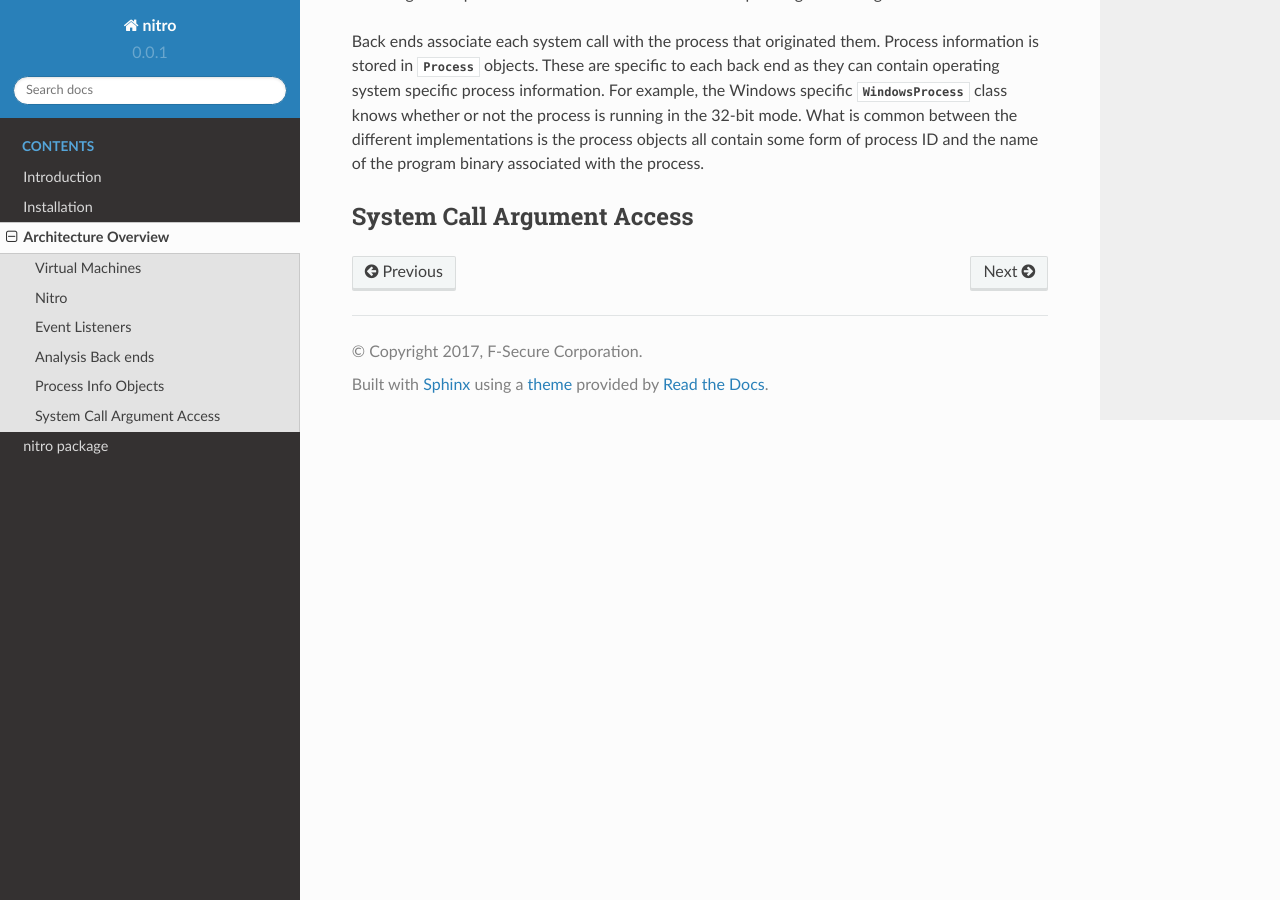
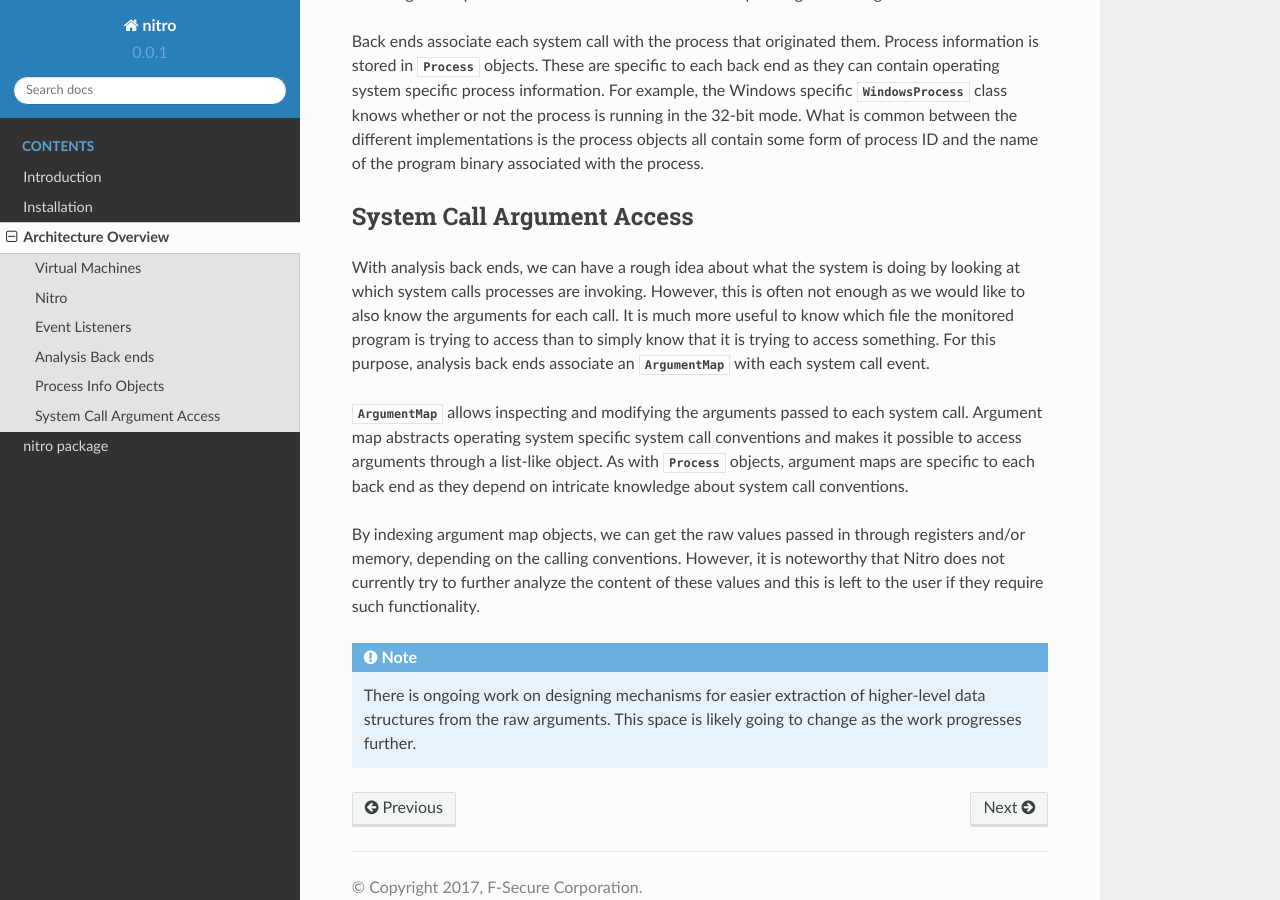
Before and after one commit to KVM-VMI/nitro, a Sphinx documentation site: the page built from doc/source/architecture.rst, in a window 1280 px wide and 900 px high, scrolled down 2352 px. Built offline with Sphinx 7.4.7 and the Read the Docs theme 2.0.0, drawn with Linux system fonts in a browser that asks for light colours; some of the changed text lies outside the part shown.

Commit message:
Documentation: More on argument maps

```diff
--- a/doc/source/architecture.rst
+++ b/doc/source/architecture.rst
@@ -1,5 +1,6 @@
-Architecture Overview
-=====================
+=======================
+ Architecture Overview
+=======================
 
 In this chapter, we take a look at how the project is structured and how the
 different components fit together.
@@ -17,7 +18,7 @@ different components fit together.
    arguments of the call.
 
 Virtual Machines
-----------------
+================
 
 Nitro depends on `libvirt <https://libvirt.org>`__ to manage virtual machine
 life cycle and configuration for it. Libvirt is responsible for keeping track of
@@ -37,12 +38,12 @@ instructions on how to install and use it to effectively manage virtual
 machines.
 
 Nitro
------
+=====
 
 Framework's namesake :class:`~.Nitro` class acts as a frontend for accessing
-much of the functionality. By creating a Nitro object, the user can start
-listening for events from the virtual machine and, optionally, access an
-analysis back end associated with the guest's operating system.
+much of the functionality. By creating a Nitro object, we can start listening
+for events from the virtual machine and, optionally, access an analysis back end
+associated with the guest's operating system.
 
 Throughout the framework, you will find a heavy use of Python's `context
 managers <https://docs.python.org/3/library/stdtypes.html#typecontextmanager>`__
@@ -53,7 +54,7 @@ instantiated, :ref:`back ends <backends>`.
 .. _listeners:
 
 Event Listeners
----------------
+===============
 
 Nitro's :class:`~.Listener` enables subscribing to events from the kernel
 regarding a particular virtual machine. Listener issues a set of Nitro specific
@@ -71,7 +72,7 @@ associated with the machine was responsible the event.
 .. _backends:
 
 Analysis Back ends
-------------------
+==================
 
 While knowing the register values is nice, for many real-world applications a
 higher-level view of the system if often preferred. :class:`~.Backend` classes
@@ -94,7 +95,7 @@ depends on. The current back ends make use of `libvmi <http://libvmi.com/>`__ to
 dissect virtual machine's memory.
 
 Process Info Objects
---------------------
+====================
 
 As a whole, virtual machines typically produce a lot of system call events. For
 practical purposes, it is often useful to concentrate only on a tiny fraction of
@@ -111,4 +112,26 @@ form of process ID and the name of the program binary associated with the
 process.
 
 System Call Argument Access
----------------------------
+===========================
+
+With analysis back ends, we can have a rough idea about what the system is doing
+by looking at which system calls processes are invoking. However, this is often
+not enough as we would like to also know the arguments for each call. It is much
+more useful to know which file the monitored program is trying to access than to
+simply know that it is trying to access something. For this purpose, analysis
+back ends associate an :class:`~.ArgumentMap` with each system call event.
+
+:class:`~.ArgumentMap` allows inspecting and modifying the arguments passed to
+each system call. Argument map abstracts operating system specific system call
+conventions and makes it possible to access arguments through a list-like
+object. As with :class:`~.Process` objects, argument maps are specific to each
+back end as they depend on intricate knowledge about system call conventions.
+
+By indexing argument map objects, we can get the raw values passed in through
+registers and/or memory, depending on the calling conventions. However, it is
+noteworthy that Nitro does not currently try to further analyze the content of
+these values and this is left to the user if they require such functionality.
+
+.. note:: There is ongoing work on designing mechanisms for easier extraction of
+          higher-level data structures from the raw arguments. This space is
+          likely going to change as the work progresses further.
--- a/doc/source/index.rst
+++ b/doc/source/index.rst
@@ -1,5 +1,10 @@
 Nitro -- Virtual Machine Introspection Framework
 ================================================
+
+Nitro is a flexible framework for virtual machine introspection. It provides a
+Python API for analyzing and altering the state of KVM-based virtual machines.
+With Nitro, you can monitor what the machines are doing without executing a
+single line of code inside a virtual machine as all the work hapens on the host.
 
 .. toctree::
    :maxdepth: 2
```
